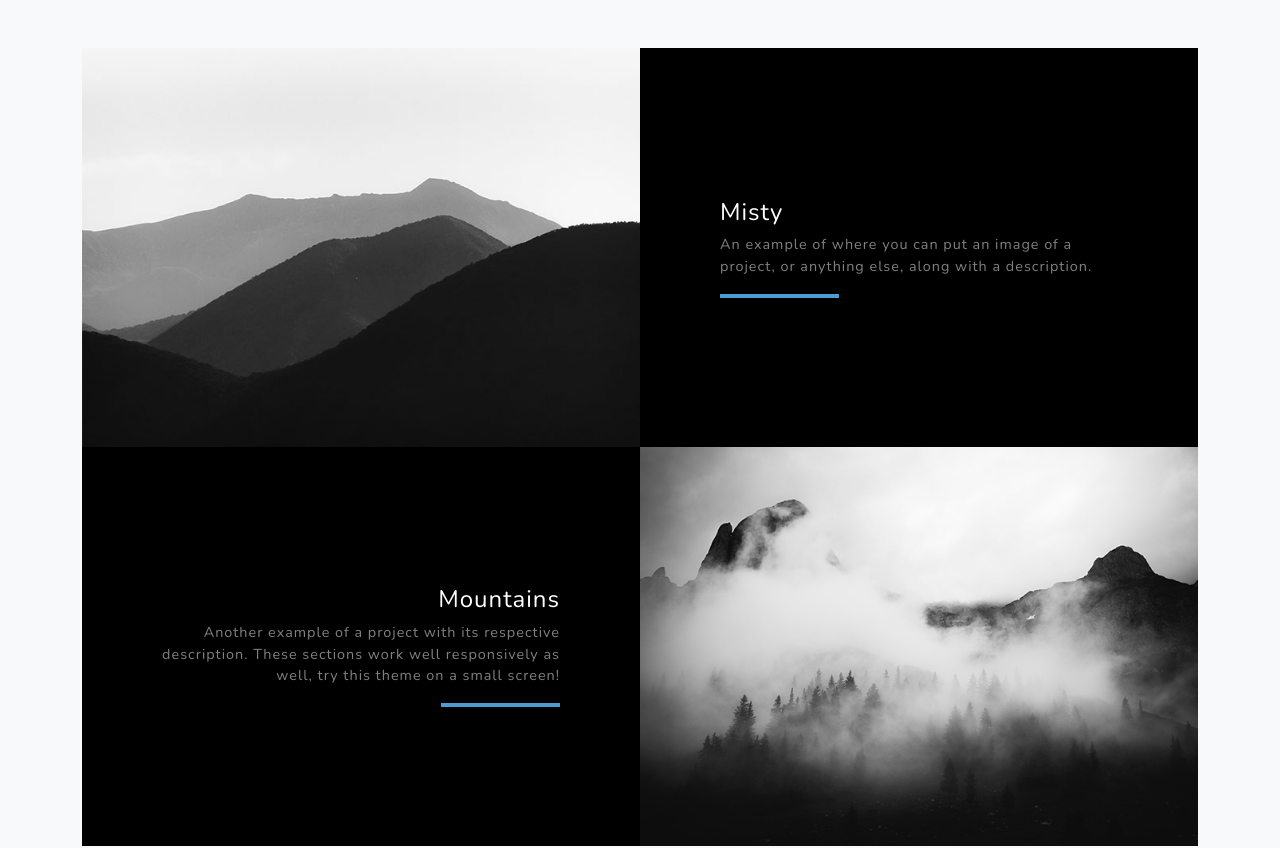
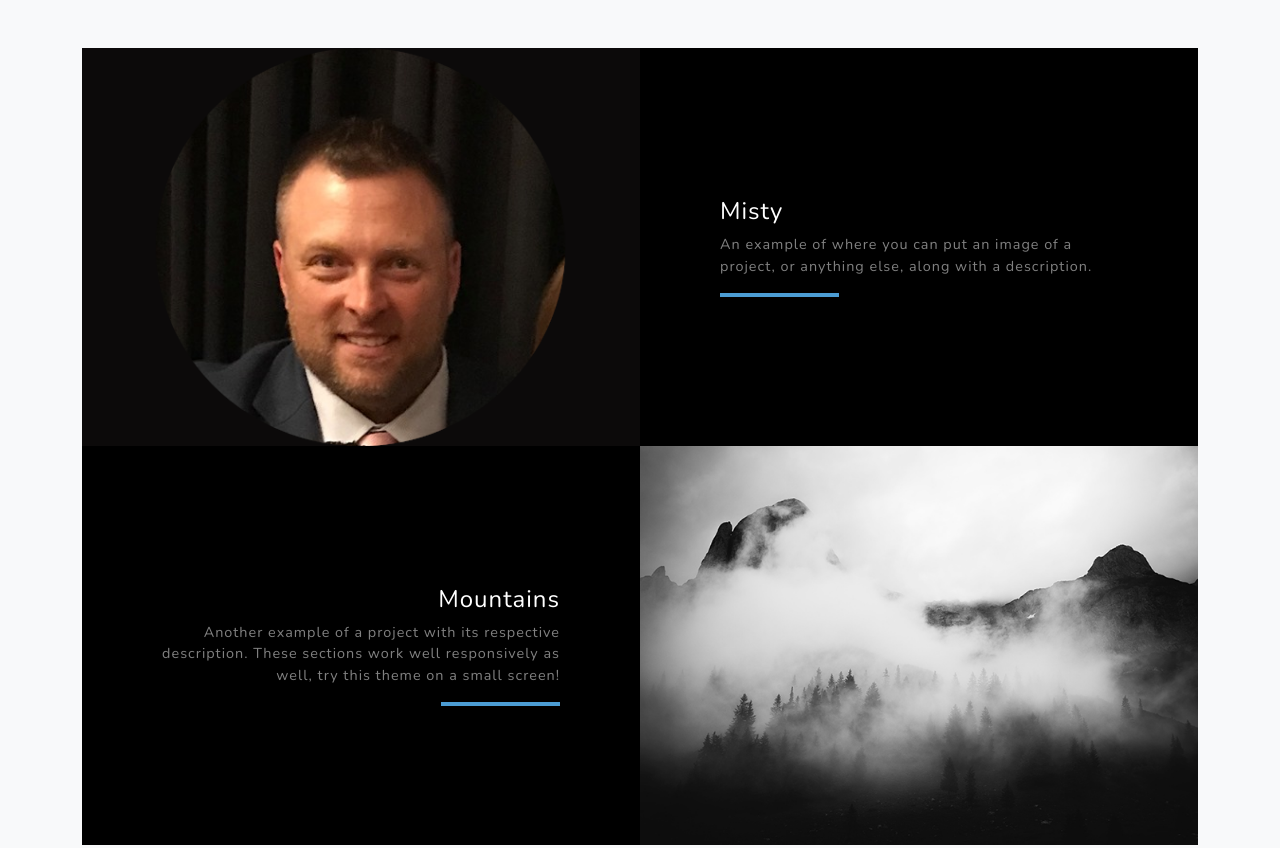
Before and after one commit to MBurnette4120/MBurnette4120.github.io, a plain HTML site: page index.html in a window 1280 px wide. Shown: the part 1778-2626 px from the top of the page. Drawn offline with nearby package versions, Linux system fonts and the light colour scheme.

Commit message:
changes6

```diff
--- a/index.html
+++ b/index.html
@@ -73,7 +73,7 @@
                 </div>
                 <!-- Project One Row-->
                 <div class="row justify-content-center no-gutters mb-5 mb-lg-0">
-                    <div class="col-lg-6"><img class="img-fluid" src="assets/img/demo-image-01.jpg" alt="" /></div>
+                    <div class="col-lg-6"><img class="img-fluid" src="assets/img/profile.png" alt="" /></div>
                     <div class="col-lg-6">
                         <div class="bg-black text-center h-100 project">
                             <div class="d-flex h-100">
```
